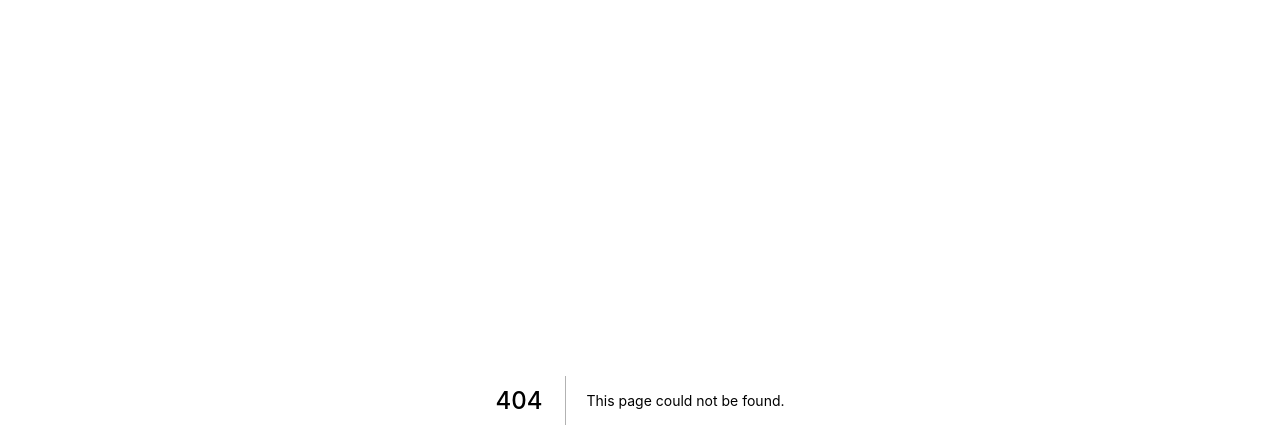
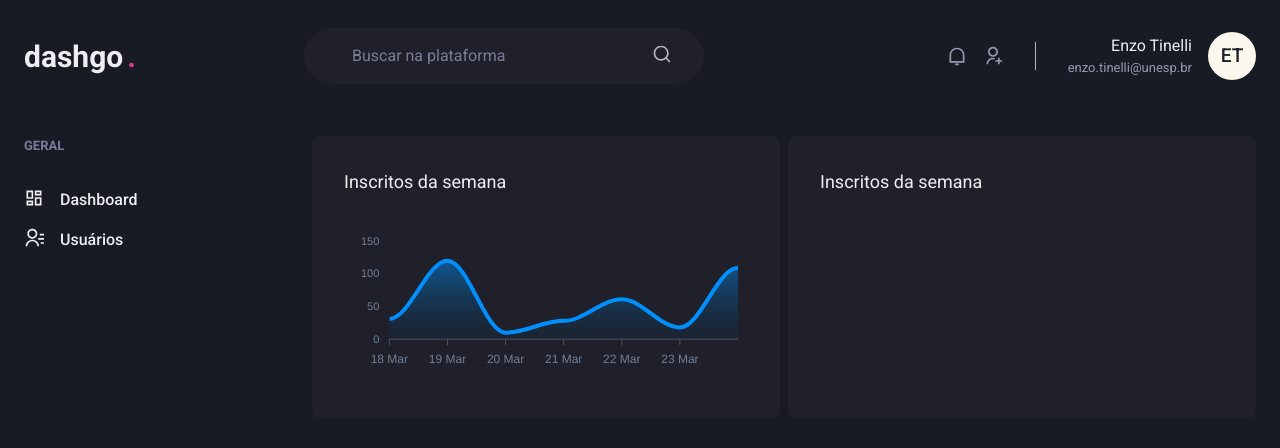
Before and after one commit to tinellin/ignite-dashgo, a Next.js app: page /dashboard in a window 1280 px wide. Before the commit this address had no page. Shown: the top 448 px of the page. Built offline with nearby package versions, Linux system fonts and the light colour scheme.

Commit message:
Adding Sign in and Dashboard pages

```diff
--- a/package.json
+++ b/package.json
@@ -12,10 +12,13 @@
     "@chakra-ui/react": "^1.8.1",
     "@emotion/react": "^11.7.1",
     "@emotion/styled": "^11.6.0",
+    "apexcharts": "^3.33.0",
     "framer-motion": "^6.2.3",
     "next": "12.0.10",
     "react": "17.0.2",
-    "react-dom": "17.0.2"
+    "react-apexcharts": "^1.3.9",
+    "react-dom": "17.0.2",
+    "react-icons": "^4.3.1"
   },
   "devDependencies": {
     "@types/node": "^17.0.14",
--- /dev/null
+++ b/src/components/Header.tsx
@@ -0,0 +1,80 @@
+import { Flex, Icon, Input, Text, HStack, Box, Avatar } from '@chakra-ui/react';
+import {
+  RiNotificationLine,
+  RiSearchLine,
+  RiUserAddLine,
+} from 'react-icons/ri';
+
+export function Header() {
+  return (
+    <Flex
+      as="header"
+      w="100%"
+      maxWidth={1480}
+      h="20"
+      mx="auto"
+      mt="4"
+      px="6"
+      align="center"
+    >
+      <Text fontSize="3xl" fontWeight="bold" letterSpacing="thight" w="64">
+        dashgo
+        <Text as="span" color="pink.500" ml="1">
+          .
+        </Text>
+      </Text>
+
+      <Flex
+        as="label"
+        flex="1"
+        py="4"
+        px="8"
+        ml="6"
+        maxWidth={400}
+        alignSelf="center"
+        position="relative"
+        bg="gray.800"
+        color="gray.200"
+        borderRadius="full"
+      >
+        <Input
+          color="gray.50"
+          variant="unstyled"
+          px="4"
+          mr="4"
+          placeholder="Buscar na plataforma"
+          _placeholder={{
+            color: 'gray.400',
+          }}
+        />
+
+        <Icon as={RiSearchLine} fontSize="20" />
+      </Flex>
+
+      <Flex align="center" ml="auto">
+        <HStack
+          spacing="4"
+          mx="8"
+          pr="8"
+          py="1"
+          color="gray.300"
+          borderRightWidth={1}
+          borderColor="700"
+        >
+          <Icon as={RiNotificationLine} fontSize="20" />
+          <Icon as={RiUserAddLine} fontSize="20" />
+        </HStack>
+      </Flex>
+
+      <Flex align="center" textAlign="right">
+        <Box mr="4">
+          <Text>Enzo Tinelli</Text>
+          <Text color="gray.300" fontSize="small">
+            enzo.tinelli@unesp.br
+          </Text>
+        </Box>
+        <Avatar size="md" name="Enzo Tinelli" />
+      </Flex>
+    </Flex>
+  );
+}
--- /dev/null
+++ b/src/components/Sidebar.tsx
@@ -0,0 +1,32 @@
+import { Box, Icon, Link, Stack, Text } from '@chakra-ui/react';
+import { RiContactsLine, RiDashboardLine } from 'react-icons/ri';
+
+export function Sidebar() {
+  return (
+    <Box as="aside" w="64" mr="8">
+      <Stack spacing="12" align="flex-start">
+        <Box>
+          <Text fontWeight="bold" color="gray.400" fontSize="small">
+            GERAL
+          </Text>
+
+          <Stack spacing="4" mt="8" align="stretch">
+            <Link display="flex" align="center">
+              <Icon as={RiDashboardLine} fontSize="20" />
+              <Text ml="4" fontWeight="medium">
+                Dashboard
+              </Text>
+            </Link>
+
+            <Link display="flex" align="center">
+              <Icon as={RiContactsLine} fontSize="20" />
+              <Text ml="4" fontWeight="medium">
+                Usuários
+              </Text>
+            </Link>
+          </Stack>
+        </Box>
+      </Stack>
+    </Box>
+  );
+}
--- /dev/null
+++ b/src/pages/dashboard.tsx
@@ -0,0 +1,87 @@
+import dynamic from 'next/dynamic';
+import { Flex, SimpleGrid, Text, Box, theme } from '@chakra-ui/react';
+import { ApexOptions } from 'apexcharts';
+
+import { Header } from '../components/Header';
+import { Sidebar } from '../components/Sidebar';
+
+const Chart = dynamic(() => import('react-apexcharts'), {
+  ssr: false,
+});
+
+const options: ApexOptions = {
+  chart: {
+    toolbar: {
+      show: false,
+    },
+    zoom: {
+      enabled: false,
+    },
+    foreColor: theme.colors.gray[500],
+  },
+  grid: {
+    show: false,
+  },
+  dataLabels: {
+    enabled: false,
+  },
+  tooltip: {
+    enabled: false,
+  },
+  xaxis: {
+    type: 'datetime',
+    axisBorder: {
+      color: theme.colors.gray[600],
+    },
+    axisTicks: {
+      color: theme.colors.gray[600],
+    },
+    categories: [
+      '2022-03-18T00:00:00.000Z',
+      '2022-03-19T00:00:00.000Z',
+      '2022-03-20T00:00:00.000Z',
+      '2022-03-21T00:00:00.000Z',
+      '2022-03-22T00:00:00.000Z',
+      '2022-03-23T00:00:00.000Z',
+      '2022-03-24T00:00:00.000Z',
+    ],
+  },
+  fill: {
+    opacity: 0.3,
+    type: 'gradient',
+    gradient: {
+      shade: 'dark',
+      opacityFrom: 0.7,
+      opacityTo: 0.3,
+    },
+  },
+};
+
+const series = [{ name: 'series1', data: [31, 120, 10, 28, 61, 18, 109] }];
+
+export default function Dashboard() {
+  return (
+    <Flex direction="column" h="100vh">
+      <Header />
+
+      <Flex w="100%" my="10" maxWidth={1480} mx="auto" px="6">
+        <Sidebar />
+
+        <SimpleGrid flex="1" gap="2" minChildWidth="320px" align="flex-start">
+          <Box p="8" bg="gray.800" borderRadius={8}>
+            <Text fontSize="lg" mb="4">
+              Inscritos da semana
+            </Text>
+            <Chart options={options} series={series} type="area" height={160} />
+          </Box>
+
+          <Box p="8" bg="gray.800" borderRadius={8}>
+            <Text fontSize="lg" mb="4">
+              Inscritos da semana
+            </Text>
+          </Box>
+        </SimpleGrid>
+      </Flex>
+    </Flex>
+  );
+}
```
Also changed, not shown: src/components/Form/Input.tsx (added, +31 -0 lines), src/pages/index.tsx (+25 -1 lines), 1 other file (tests, documents, lock files or other folders).
